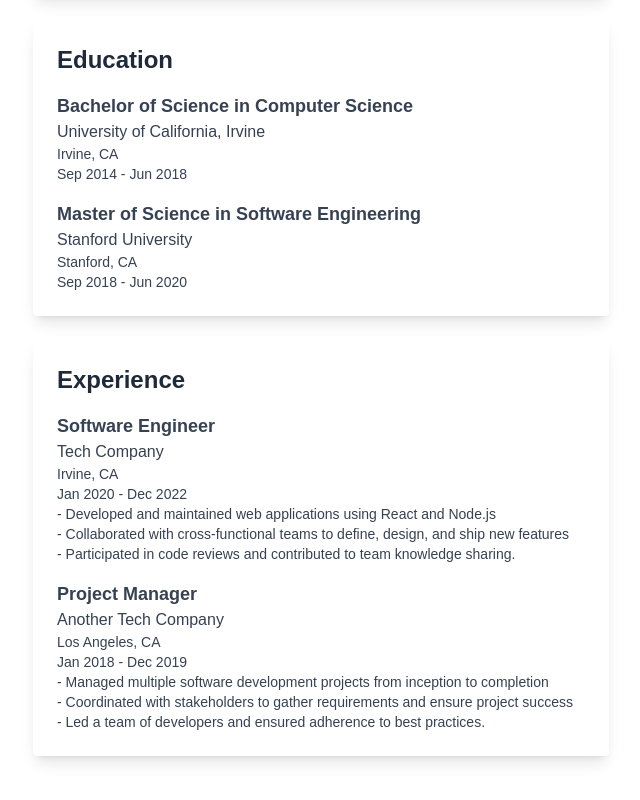
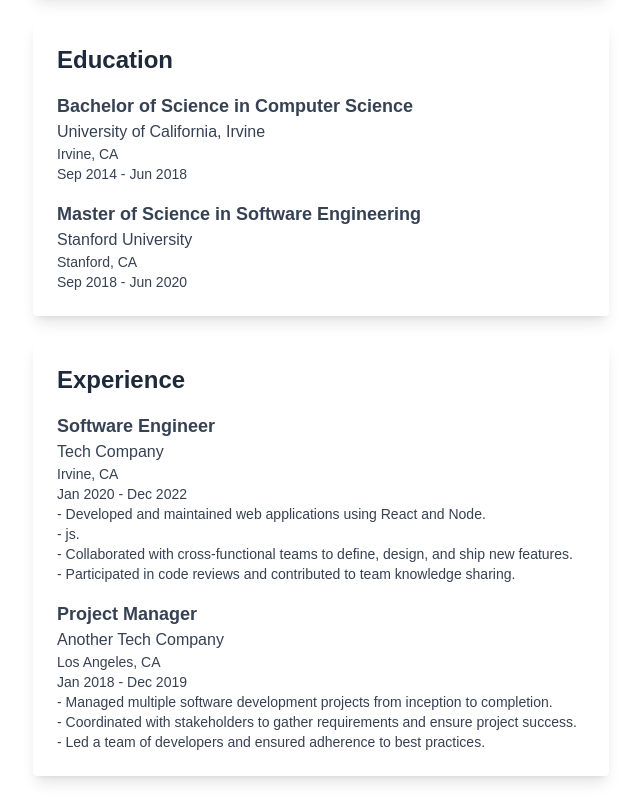
Before and after one commit to KiwiFunk/resume-builder, a Next.js app in the folder resume-app/: page / in a window 1280 px wide. Shown: the part 568-1368 px from the top of the page, without its empty margins (319-959 px from the left). Built offline with nearby package versions, Linux system fonts and the light colour scheme.

Commit message:
Updated split with match to better pick apart sentences

```diff
--- a/resume-app/src/components/WorkExperience.js
+++ b/resume-app/src/components/WorkExperience.js
@@ -1,8 +1,14 @@
 export default function WorkExperience({ data }) {
 
     function formatJobDescription(string) {
-        // Split the string into an array of sentences
-        const sentences = string.split(". ");
+        /*
+        This function takes a string and splits it into sentences based on punctuation marks (., !, ?).
+        Use a regular expression (/ ... /) to match sentences and return an array of sentences.
+        ^ inside the [] matches anything that is not .!?, and then the second [] matches the punctuation mark.
+        The g (global) flag makes sure that all matches are found, not just the first one.
+        If null, return an empty array.
+        */
+        const sentences = string.match(/[^.!?]+[.!?]/g) || [];
         // Use map to return a new array with each sentence prefixed by a hyphen and trimmed of whitespace
         return sentences.map((sentence) => `- ${sentence.trim()}`);
     }
@@ -31,7 +37,6 @@ export default function WorkExperience({ data }) {
                         })}
                     </p>
 
-                    {/* Create helper function to format the job description and turn into hyphenated points */}
                     {formatJobDescription(job.description).map((point) => (
                         <p className="text-gray-700 text-sm">{point}</p>
                     ))}
```
